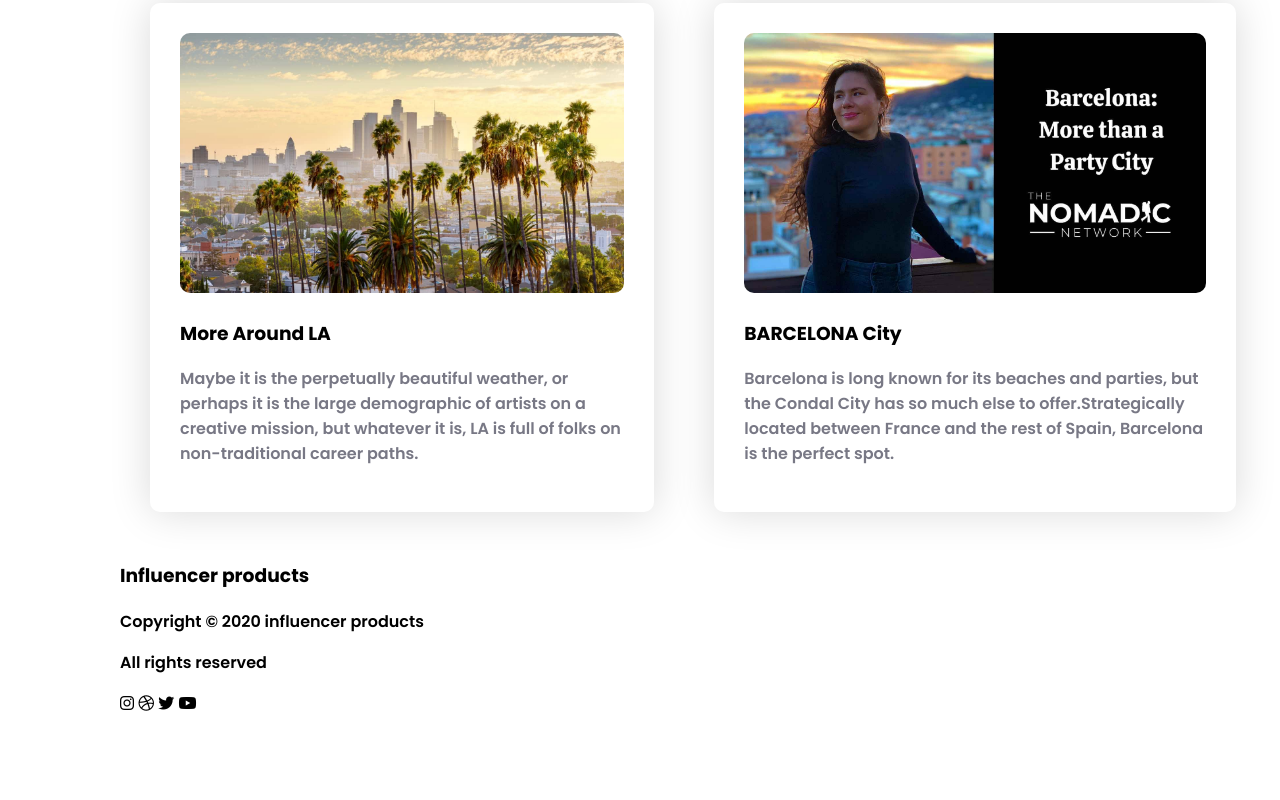
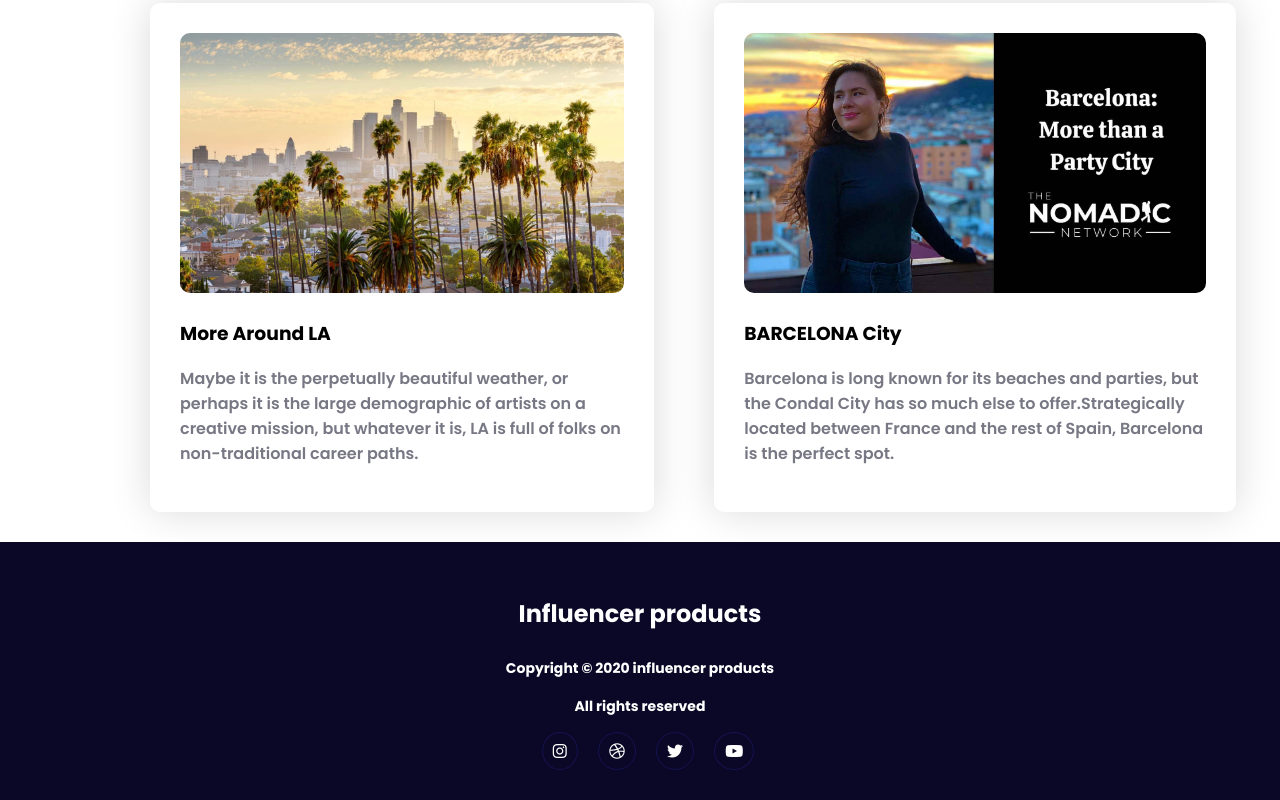
Before and after one commit to mehedisani/influencer-gear-p2, a plain HTML site: page index.html in a window 1280 px wide. Shown: the part 2752-3552 px from the top of the page. Before the commit the page ends 3468 px from the top, so only its background shows below. Drawn offline with Linux system fonts and the light colour scheme.

Commit message:
done desktop part

```diff
--- a/css/style.css
+++ b/css/style.css
@@ -176,3 +176,30 @@ BLOG AREA
 .single-blog .blog-content p {
     color:#787885;
 }
+
+/* ********
+footer-area
+********* */
+.footer-area {
+    background-color: #0A0826;
+    color: #FFFFFF;
+    text-align: center;
+    padding: 30px 0;
+}
+.footer-area h3 {
+    font-weight: bold;
+    font-size: 24px;
+    line-height: 36px;
+}
+.footer-area p {
+    font-weight: bold;
+    font-size: 14px;
+    line-height: 24px;
+}
+.social-icon i {
+    font-size: 16px;
+    padding: 10px;
+    border: 1px solid #161252;
+    border-radius: 50%;
+    margin-left: 16px;
+}
--- a/index.html
+++ b/index.html
@@ -295,8 +295,7 @@
         </section>
     </main>
     <!-- footer-area stars here  -->
-    <footer class="container">
-        <div class="footer-area">
+    <footer class="footer-area">
         <h3>Influencer products</h3>
         <p>Copyright © 2020  influencer products</p>
         <p>All rights reserved</p>
@@ -306,7 +305,6 @@
             <i class="fab fa-twitter"></i>
             <i class="fab fa-youtube"></i>
         </div>
-        </div>
     </footer>
 </body>
 </html>
```
Lines whose indentation alone changed are shown as unchanged.
